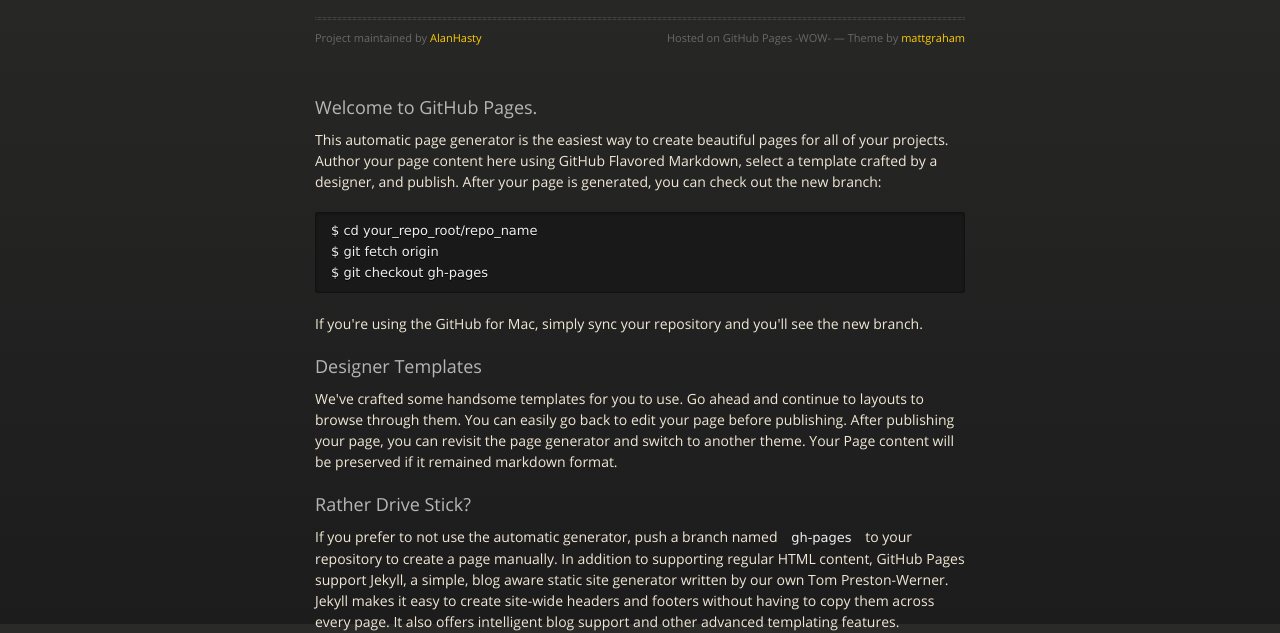
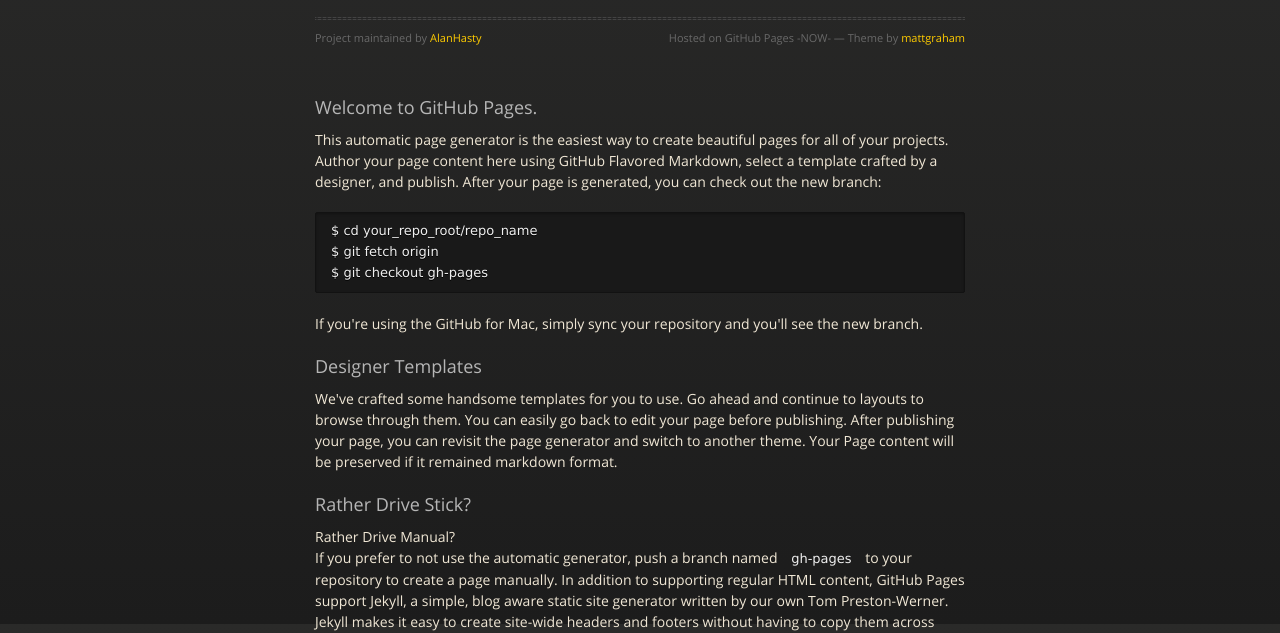
Before and after one commit to AlanHasty/alanhasty.github.io, a plain HTML site: page index.html in a window 1280 px wide. Shown: the part 176-809 px from the top of the page. Drawn offline with nearby package versions, Linux system fonts and the light colour scheme.

Commit message:
new info

```diff
--- a/index.html
+++ b/index.html
@@ -32,7 +32,7 @@
           <p>Github class , Alan's local blog</p>
           <hr>
           <span class="credits left">Project maintained by <a href="https://github.com/AlanHasty">AlanHasty</a></span>
-          <span class="credits right">Hosted on GitHub Pages -WOW- &mdash; Theme by <a href="https://twitter.com/michigangraham">mattgraham</a></span>
+          <span class="credits right">Hosted on GitHub Pages -NOW- &mdash; Theme by <a href="https://twitter.com/michigangraham">mattgraham</a></span>
         </div>
 
         <h3>
@@ -54,6 +54,7 @@ $ git checkout gh-pages
 
 <h3>
 <a name="rather-drive-stick" class="anchor" href="#rather-drive-stick"><span class="octicon octicon-link"></span></a>Rather Drive Stick?</h3>
+<a name="rather-drive-stick" class="anchor" href="#rather-drive-stick"><span class="octicon octicon-link"></span></a>Rather Drive Manual?</h3>
 
 <p>If you prefer to not use the automatic generator, push a branch named <code>gh-pages</code> to your repository to create a page manually. In addition to supporting regular HTML content, GitHub Pages support Jekyll, a simple, blog aware static site generator written by our own Tom Preston-Werner. Jekyll makes it easy to create site-wide headers and footers without having to copy them across every page. It also offers intelligent blog support and other advanced templating features.</p>
 
```
